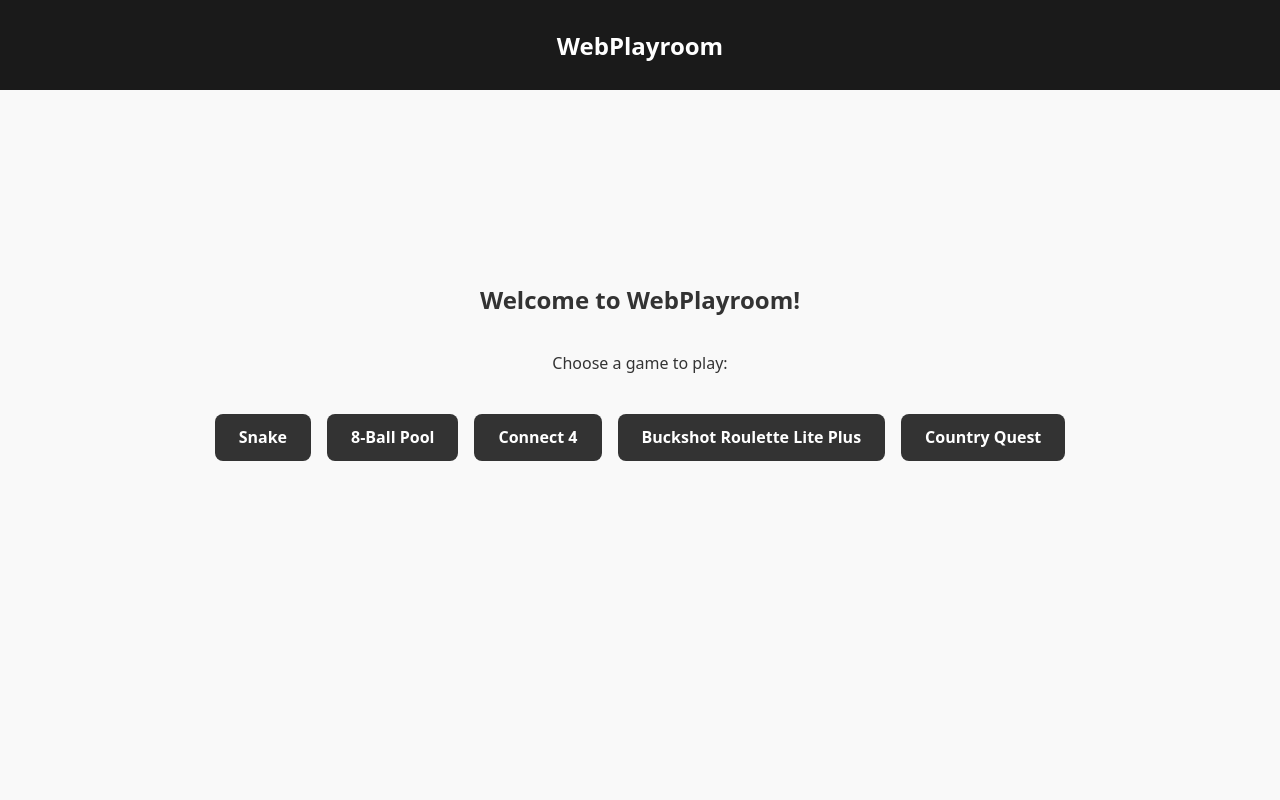
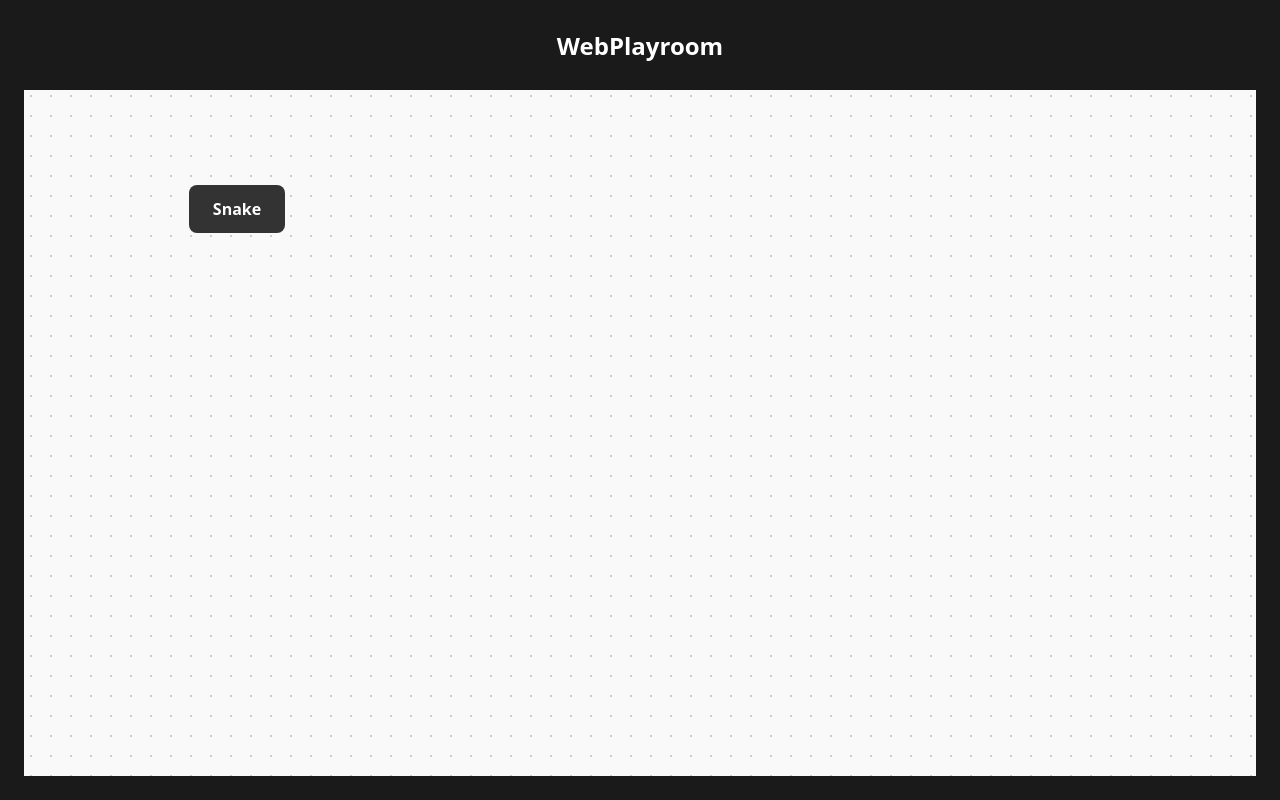
Before and after one commit to cis3296-f26/WebPlayroom, a React (Vite) app: page / in a window 1280 px wide. Built offline with nearby package versions, Linux system fonts and the light colour scheme.

Commit message:
UI update

```diff
--- a/src/GameHub.jsx
+++ b/src/GameHub.jsx
@@ -1,18 +1,74 @@
+import { useLayoutEffect, useRef } from 'react'
 import { Link } from 'react-router-dom'
 
-//This is the main page content, displayed on screen
-const GameHub = () => {
+function GameHub() {
+  const board = useRef(null)
+  const drag = useRef(null)
+
+  useLayoutEffect(() => {
+    const view = board.current
+    view.scrollLeft = view.clientWidth
+    view.scrollTop = view.clientHeight
+  }, [])
+
+  function startDrag(event) {
+    if (!event.isPrimary || event.button !== 0) return
+
+    const view = event.currentTarget
+    drag.current = {
+      pointerId: event.pointerId,
+      startX: event.clientX,
+      startY: event.clientY,
+      scrollLeft: view.scrollLeft,
+      scrollTop: view.scrollTop,
+      moved: false,
+    }
+    event.target.setPointerCapture?.(event.pointerId)
+  }
+
+  function moveDrag(event) {
+    const start = drag.current
+    if (!start || start.pointerId !== event.pointerId) return
+
+    const moveX = event.clientX - start.startX
+    const moveY = event.clientY - start.startY
+    if (!start.moved && Math.hypot(moveX, moveY) < 5) return
+
+    const view = event.currentTarget
+    start.moved = true
+    view.scrollLeft = start.scrollLeft - moveX
+    view.scrollTop = start.scrollTop - moveY
+  }
+
   return (
-    <div className="game-container">
-      <h2>Welcome to WebPlayroom!</h2>
-      <p>Choose a game to play:</p>
-
+    <div
+      className="game-container"
+      ref={board}
+      onPointerDown={startDrag}
+      onPointerMove={moveDrag}
+      onLostPointerCapture={event => {
+        const start = drag.current
+        if (start && start.pointerId === event.pointerId) {
+          start.pointerId = null
+        }
+      }}
+      onDragStart={event => event.preventDefault()}
+      onClickCapture={event => {
+        if (event.detail && drag.current && drag.current.moved) {
+          event.preventDefault()
+        }
+      }}
+    >
       <div className="hub-links">
-        <Link to="/snake" className="game-button">Snake</Link>
-        <Link to="/pool" className="game-button">8-Ball Pool</Link>
-        <Link to="/connect4" className="game-button">Connect 4</Link>
-        <Link to="/buckshotRouletteLitePlus" className="game-button">Buckshot Roulette Lite Plus</Link>
-        <Link to="/countryQuest" className="game-button">Country Quest</Link>
+        <div style={{ gridArea: '2 / 2' }}>
+          <h2>WebPlayroom</h2>
+          <p>Drag around and choose a game to play.</p>
+        </div>
+        <Link to="/snake" className="game-button" style={{ gridArea: '1 / 1' }}>Snake</Link>
+        <Link to="/pool" className="game-button" style={{ gridArea: '1 / 3' }}>8-Ball Pool</Link>
+        <Link to="/connect4" className="game-button" style={{ gridArea: '2 / 1' }}>Connect 4</Link>
+        <Link to="/buckshotRouletteLitePlus" className="game-button" style={{ gridArea: '2 / 3' }}>Buckshot Roulette Lite Plus</Link>
+        <Link to="/countryQuest" className="game-button" style={{ gridArea: '1 / 2' }}>Country Quest</Link>
       </div>
     </div>
   )
--- a/src/style/App.css
+++ b/src/style/App.css
@@ -4,9 +4,12 @@
 }
 
 .hub-links {
-  display: flex;
-  gap: 1rem;
-  margin-top: 1.5rem;
+  display: grid;
+  grid-template: repeat(3, 1fr) / repeat(3, 1fr);
+  place-items: center;
+  width: 300%;
+  height: 300%;
+  background: radial-gradient(circle, #ccc 1px, transparent 1px) 0 0 / 20px 20px;
 }
 
 .game-button {
@@ -34,13 +37,21 @@
 
 /* Style for the gamehub container */
 .game-container {
-  display: flex;
-  flex-direction: column;
-  align-items: center;
-  justify-content: center;
-  height: 60vh;
-  margin: 2rem;
+  height: calc(100dvh - 90px);
+  box-sizing: border-box;
+  border: solid #1a1a1a;
+  border-width: 0 24px 24px;
+  overflow: auto;
+  scrollbar-width: none;
+  overscroll-behavior: contain;
+  touch-action: pinch-zoom;
+  user-select: none;
+  cursor: grab;
   text-align: center;
+}
+
+.game-container:active {
+  cursor: grabbing;
 }
 
 /*Style for snake game container */
```
Also changed, not shown: 2 other files (tests, documents, lock files or other folders).
